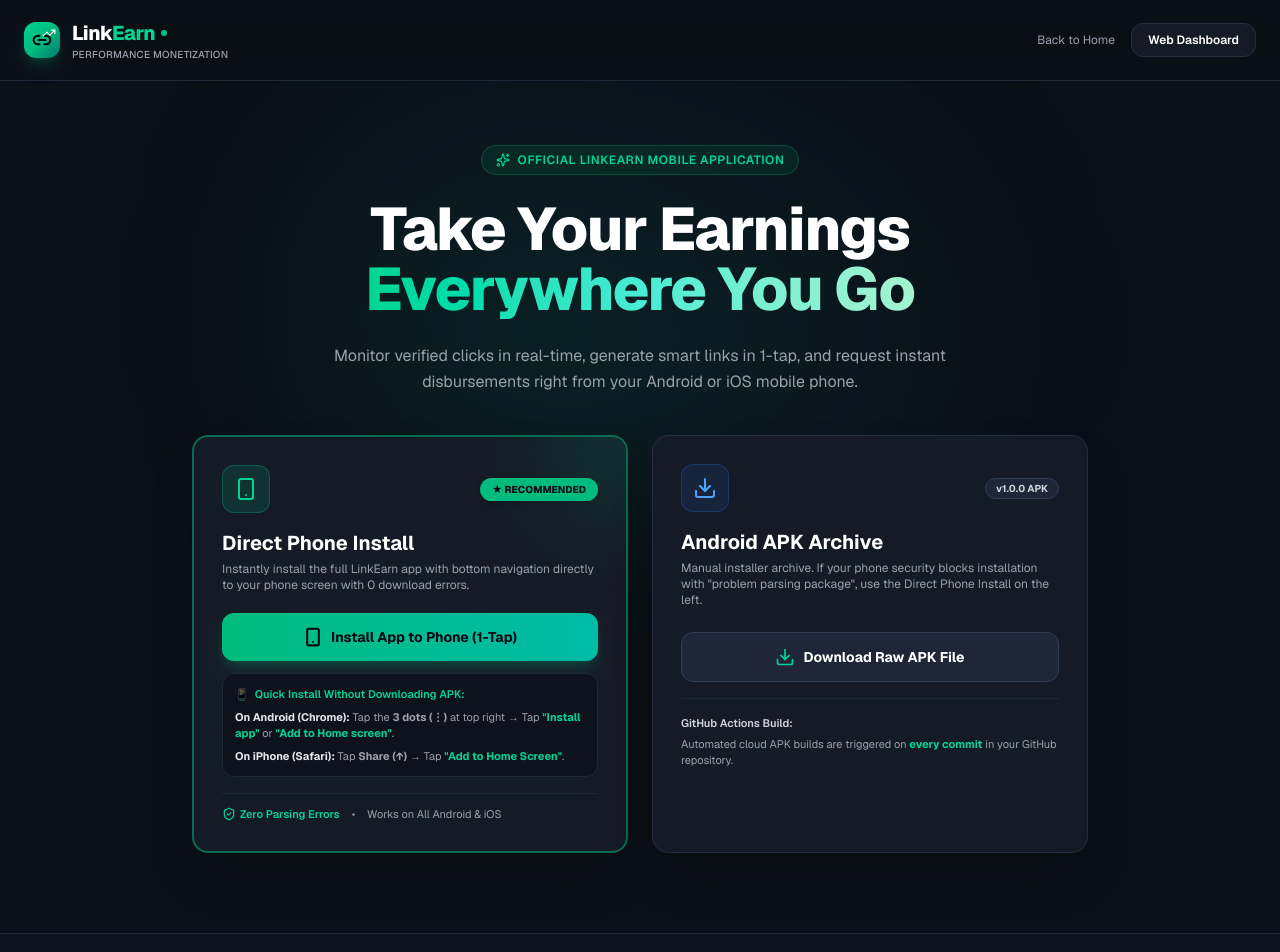
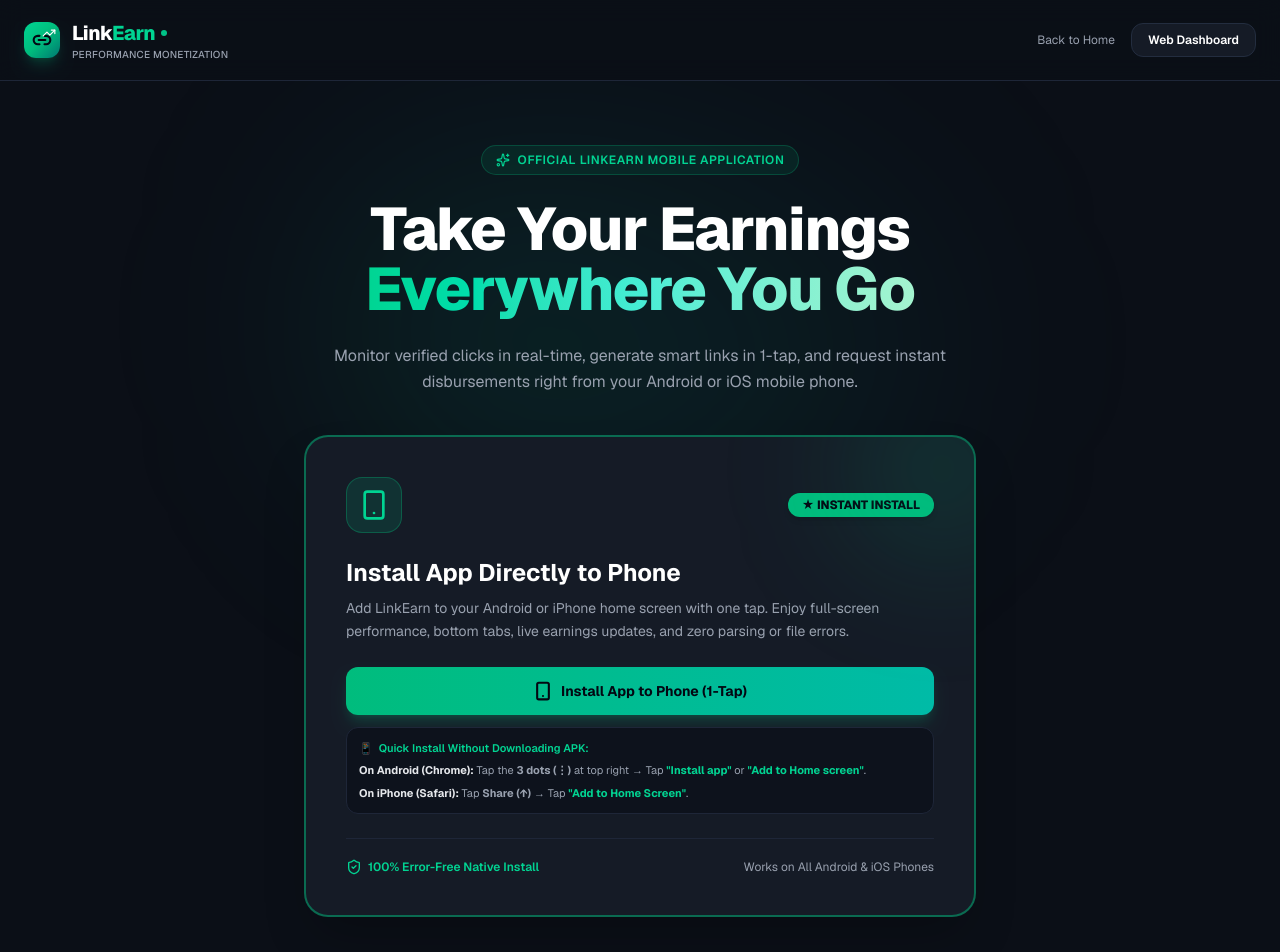
Before and after one commit to Er-prince-kumar/applovin2, a Next.js app: page /download in a window 1280 px wide. Shown: the top 952 px of the page. Built offline with nearby package versions, Linux system fonts and the light colour scheme.

Commit message:
Auto-update: page.tsx (8:04:38 PM)

```diff
--- a/src/app/download/page.tsx
+++ b/src/app/download/page.tsx
@@ -72,68 +72,34 @@
             disbursements right from your Android or iOS mobile phone.
           </p>
 
-          {/* Download Action Cards */}
-          <div className="grid grid-cols-1 md:grid-cols-2 gap-6 max-w-4xl mx-auto text-left">
-            {/* 1-Tap Instant Phone Install Card (Recommended) */}
-            <div className="bg-[#151B26] border-2 border-emerald-500/50 rounded-2xl p-7 shadow-2xl relative overflow-hidden group">
-              <div className="absolute -top-12 -right-12 w-32 h-32 bg-emerald-500/15 rounded-full blur-2xl group-hover:bg-emerald-500/25 transition-all" />
+          {/* 1-Tap Instant Phone Install Card */}
+          <div className="max-w-2xl mx-auto text-left">
+            <div className="bg-[#151B26] border-2 border-emerald-500/50 rounded-3xl p-8 sm:p-10 shadow-2xl relative overflow-hidden group">
+              <div className="absolute -top-16 -right-16 w-48 h-48 bg-emerald-500/15 rounded-full blur-3xl pointer-events-none" />
 
-              <div className="flex items-center justify-between mb-4">
-                <div className="w-12 h-12 rounded-xl bg-emerald-500/15 border border-emerald-500/30 text-emerald-400 flex items-center justify-center">
-                  <Smartphone className="w-6 h-6" />
+              <div className="flex items-center justify-between mb-6">
+                <div className="w-14 h-14 rounded-2xl bg-emerald-500/15 border border-emerald-500/30 text-emerald-400 flex items-center justify-center">
+                  <Smartphone className="w-8 h-8" />
                 </div>
-                <span className="px-3 py-1 rounded-full text-[10px] font-extrabold bg-emerald-500 text-gray-950 shadow-md">
-                  ★ RECOMMENDED
+                <span className="px-3.5 py-1 rounded-full text-xs font-extrabold bg-emerald-500 text-gray-950 shadow-md">
+                  ★ INSTANT INSTALL
                 </span>
               </div>
 
-              <h3 className="text-xl font-bold text-white mb-1">Direct Phone Install</h3>
-              <p className="text-xs text-gray-400 mb-5">
-                Instantly install the full LinkEarn app with bottom navigation directly to your phone screen with 0 download errors.
+              <h3 className="text-2xl font-bold text-white mb-2">Install App Directly to Phone</h3>
+              <p className="text-sm text-gray-400 mb-6 leading-relaxed">
+                Add LinkEarn to your Android or iPhone home screen with one tap. Enjoy full-screen performance, bottom tabs, live earnings updates, and zero parsing or file errors.
               </p>
 
               {/* Client Component with Native Install Prompt Hook */}
               <DownloadClientSection />
 
-              <div className="mt-4 pt-3 border-t border-[#1E2638] flex flex-wrap items-center gap-3 text-[11px] text-gray-400">
-                <span className="flex items-center gap-1 text-emerald-400 font-semibold">
-                  <ShieldCheck className="w-3.5 h-3.5" />
-                  Zero Parsing Errors
+              <div className="mt-6 pt-5 border-t border-[#1E2638] flex flex-wrap items-center justify-between gap-4 text-xs text-gray-400">
+                <span className="flex items-center gap-1.5 text-emerald-400 font-semibold">
+                  <ShieldCheck className="w-4 h-4" />
+                  100% Error-Free Native Install
                 </span>
-                <span>&bull;</span>
-                <span>Works on All Android & iOS</span>
-              </div>
-            </div>
-
-            {/* Android APK Package Card */}
-            <div className="bg-[#151B26] border border-[#232D3F] rounded-2xl p-7 shadow-2xl relative overflow-hidden group">
-              <div className="flex items-center justify-between mb-4">
-                <div className="w-12 h-12 rounded-xl bg-blue-500/10 border border-blue-500/20 text-blue-400 flex items-center justify-center">
-                  <Download className="w-6 h-6" />
-                </div>
-                <span className="px-2.5 py-0.5 rounded-full text-[10px] font-bold bg-[#1E2638] text-gray-300 border border-[#2E3C56]">
-                  v1.0.0 APK
-                </span>
-              </div>
-
-              <h3 className="text-xl font-bold text-white mb-1">Android APK Archive</h3>
-              <p className="text-xs text-gray-400 mb-6">
-                Manual installer archive. If your phone security blocks installation with &quot;problem parsing package&quot;, use the Direct Phone Install on the left.
-              </p>
-
-              {/* Direct Download Button */}
-              <a
-                href="/api/download/apk"
-                download="LinkEarn-Publisher-v1.0.0.apk"
-                className="w-full py-3.5 px-5 rounded-xl bg-[#1E2638] hover:bg-[#28354c] text-white font-bold text-sm transition-all border border-[#2E3C56] flex items-center justify-center gap-2 mb-4 hover:scale-[1.01]"
-              >
-                <Download className="w-5 h-5 text-emerald-400" />
-                <span>Download Raw APK File</span>
-              </a>
-
-              <div className="mt-4 pt-4 border-t border-[#1E2638] text-[11px] text-gray-400 space-y-1">
-                <div className="font-semibold text-gray-300">GitHub Actions Build:</div>
-                <div>Automated cloud APK builds are triggered on <strong className="text-emerald-400">every commit</strong> in your GitHub repository.</div>
+                <span>Works on All Android & iOS Phones</span>
               </div>
             </div>
           </div>
```
